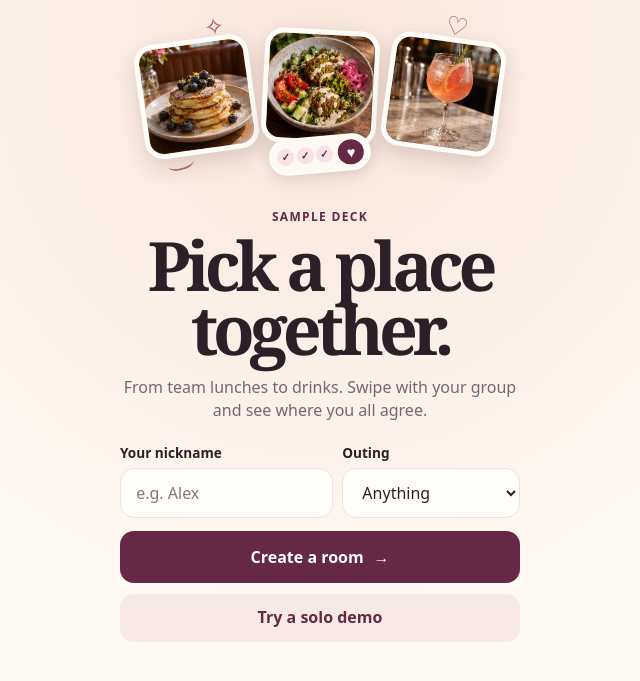
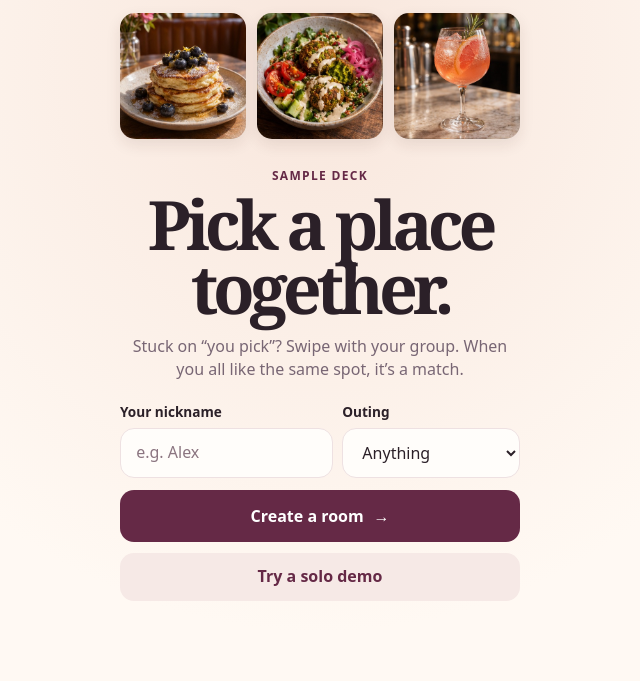
Before and after one commit to nefelikyriakidi-sketch/Blinder, a plain HTML site: page dist/index.html in a window 1280 px wide. Shown: the part 67-748 px from the top of the page, without its empty margins (320-960 px from the left). Drawn offline with Linux system fonts and the light colour scheme.

Commit message:
Simplify homepage copy and photos

```diff
--- a/dist/index.html
+++ b/dist/index.html
@@ -34,20 +34,13 @@
     <template id="home">
       <section class="home">
         <div class="preview-spread" aria-hidden="true">
-          <span class="preview-doodle preview-spark">✧</span>
-          <span class="preview-doodle preview-heart">♡</span>
-          <span class="preview-doodle preview-loop"></span>
-          <div class="preview-card preview-brunch photo outing-photo" style="--x:0%;--y:0%"></div>
-          <div class="preview-card preview-lunch photo" style="--x:50%;--y:100%"></div>
-          <div class="preview-card preview-drinks photo outing-photo" style="--x:0%;--y:66.667%"></div>
-          <div class="preview-match">
-            <span class="preview-votes"><span>✓</span><span>✓</span><span>✓</span></span>
-            <span class="preview-match-heart">♥</span>
-          </div>
+          <div class="preview-card photo outing-photo" style="--x:0%;--y:0%"></div>
+          <div class="preview-card photo" style="--x:50%;--y:100%"></div>
+          <div class="preview-card photo outing-photo" style="--x:0%;--y:66.667%"></div>
         </div>
         <span class="eyebrow">Sample deck</span>
         <h1>Pick a place<br> together.</h1>
-        <p>From team lunches to drinks. Swipe with your group and see where you all agree.</p>
+        <p>Stuck on “you pick”? Swipe with your group. When you all like the same spot, it’s a match.</p>
         <form id="join-form">
           <div class="form-fields">
             <div>
--- a/dist/styles.css
+++ b/dist/styles.css
@@ -57,57 +57,15 @@ button:focus-visible, a:focus-visible, input:focus-visible, select:focus-visible
 .outing-chip { color: var(--brand); background: #f4e4e6; padding: .3rem .6rem; border-radius: 999px; font-size: .8rem; font-weight: 750; }
 
 .preview-spread {
-  position: relative;
-  isolation: isolate;
-  display: flex;
-  align-items: center;
-  justify-content: center;
-  gap: clamp(.25rem, 2vw, .55rem);
-  min-height: clamp(146px, 22svh, 190px);
-  margin: .3rem auto .95rem;
-  padding: 1.1rem .55rem 2.5rem;
+  display: grid;
+  grid-template-columns: repeat(3, minmax(0, 1fr));
+  gap: clamp(.35rem, 2vw, .65rem);
+  margin: .75rem auto 1.5rem;
 }
 .preview-card {
-  flex: 0 1 30%;
-  width: 30%;
-  aspect-ratio: 1;
-  border: clamp(3px, 1.15vw, 5px) solid #fffdfa;
-  border-radius: clamp(12px, 4vw, 19px);
-  box-shadow: 0 .55rem 1.35rem #4020162a;
+  border-radius: clamp(10px, 3vw, 15px);
+  box-shadow: 0 .35rem .95rem #40201619;
 }
-.preview-brunch { transform: translateY(.45rem) rotate(-8deg); }
-.preview-lunch { transform: translateY(-.16rem) rotate(3deg); }
-.preview-drinks { transform: translateY(.28rem) rotate(8deg); }
-.preview-doodle { position: absolute; z-index: -1; color: #ab5a68; pointer-events: none; }
-.preview-spark { inset: -.25rem auto auto 21%; font-size: 1.5rem; transform: rotate(-9deg); }
-.preview-heart { inset: -.3rem 13% auto auto; font: 1.55rem Georgia, serif; transform: rotate(14deg); }
-.preview-loop {
-  bottom: 11%;
-  left: 12%;
-  width: 1.65rem;
-  height: .8rem;
-  border-bottom: 2px solid #b96572;
-  border-radius: 50%;
-  transform: rotate(-16deg);
-}
-.preview-match {
-  position: absolute;
-  bottom: 9%;
-  left: 50%;
-  display: flex;
-  align-items: center;
-  gap: .35rem;
-  transform: translateX(-50%) rotate(-5deg);
-  border: 2px solid #fffdfa;
-  border-radius: 999px;
-  padding: .24rem .32rem .24rem .4rem;
-  background: var(--paper);
-  box-shadow: 0 .35rem .85rem #40201620;
-}
-.preview-votes { display: flex; gap: .16rem; }
-.preview-votes span, .preview-match-heart { display: grid; place-items: center; border-radius: 50%; }
-.preview-votes span { width: 1.05rem; height: 1.05rem; color: var(--brand); background: var(--pink); font-size: .65rem; font-weight: 850; }
-.preview-match-heart { width: 1.6rem; height: 1.6rem; background: var(--brand); color: white; font-size: .92rem; }
 
 #join-form { display: grid; gap: .45rem; text-align: start; }
 .form-fields { display: grid; grid-template-columns: 1.2fr 1fr; gap: .55rem; }
```
Also changed, not shown: dist/sw.js, 1 other file.
